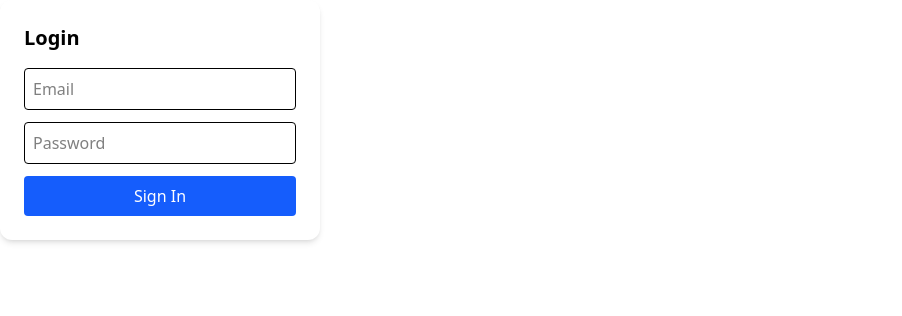
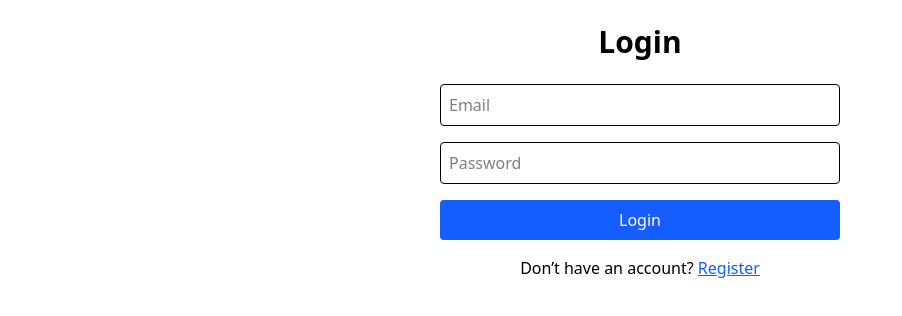
Before and after one commit to Engr-Mahajabin/ShopHub---Frontend, a React app in the folder frontend/: page /login in a window 1280 px wide. Shown: the top 316 px of the page, without its empty margins (0-902 px from the left). Built offline with nearby package versions, Linux system fonts and the light colour scheme; no server answers; the HTML template or start-up script is replaced by a standard one.

Commit message:
user registration dn

```diff
--- a/frontend/src/pages/Login.jsx
+++ b/frontend/src/pages/Login.jsx
@@ -1,136 +1,126 @@
-// import { Link, useNavigate } from "react-router-dom";
-// import React, { useState } from "react";
-// import axios from "axios";
+import { Link, useNavigate } from "react-router-dom";
+import React, { useState } from "react";
+import axios from "axios";
+
+export default function Login() {
+    const navigate = useNavigate();
+    const [formData, setFormData] = useState({
+        email: "",
+        password: ""
+    });
+
+    const handleChange = (e) => {
+        setFormData({ ...formData, [e.target.name]: e.target.value });
+    };
+
+    const handleSubmit = async (e) => {
+        e.preventDefault();
+        try {
+            const res = await axios.post("http://localhost:5000/login", {
+                email: formData.email,
+                password: formData.password
+            });
+            // Assuming backend returns a token
+            localStorage.setItem("token", res.data.token);
+            alert("Login successful!");
+            navigate("/"); // redirect to user dashboard or home page
+        } catch (err) {
+            console.error(err);
+            alert("Login failed. Check your credentials.");
+        }
+    };
+
+    return (
+        <div className="p-6 max-w-md mx-auto">
+            <h1 className="text-3xl font-bold mb-6 text-center">Login</h1>
+
+            <form className="space-y-4" onSubmit={handleSubmit}>
+                <input
+                    type="email"
+                    name="email"
+                    placeholder="Email"
+                    className="w-full border p-2 rounded"
+                    value={formData.email}
+                    onChange={handleChange}
+                />
+                <input
+                    type="password"
+                    name="password"
+                    placeholder="Password"
+                    className="w-full border p-2 rounded"
+                    value={formData.password}
+                    onChange={handleChange}
+                />
+
+                <button
+                    type="submit"
+                    className="w-full bg-blue-600 text-white py-2 rounded hover:bg-blue-700"
+                >
+                    Login
+                </button>
+            </form>
+
+            <p className="mt-4 text-center">
+                Don’t have an account?{" "}
+                <Link to="/register" className="text-blue-600 underline">
+                    Register
+                </Link>
+            </p>
+        </div>
+    );
+}
+
+
+
+
+// import React from "react";
+// import { useSignIn } from "@clerk/clerk-react";
+// import { useState } from "react";
 
 // export default function Login() {
-//     const navigate = useNavigate();
-//     const [formData, setFormData] = useState({
-//         email: "",
-//         password: ""
-//     });
-
-//     const handleChange = (e) => {
-//         setFormData({ ...formData, [e.target.name]: e.target.value });
-//     };
+//     const { signIn, isLoaded, setActive } = useSignIn();
+//     const [email, setEmail] = useState("");
+//     const [password, setPassword] = useState("");
 
 //     const handleSubmit = async (e) => {
 //         e.preventDefault();
+//         if (!isLoaded) return;
+
 //         try {
-//             const res = await axios.post("http://localhost:5000/login", {
-//                 email: formData.email,
-//                 password: formData.password
-//             });
-//             // Assuming backend returns a token
-//             localStorage.setItem("token", res.data.token);
-//             alert("Login successful!");
-//             navigate("/"); // redirect to user dashboard or home page
+//             const result = await signIn.create({ identifier: email, password });
+//             if (result.status === "complete") {
+//                 await setActive({ session: result.createdSessionId });
+//                 alert("Logged in!");
+//             }
 //         } catch (err) {
-//             console.error(err);
-//             alert("Login failed. Check your credentials.");
+//             console.error(err.errors);
+//             alert("Invalid credentials");
 //         }
 //     };
 
 //     return (
-//         <div className="p-6 max-w-md mx-auto">
-//             <h1 className="text-3xl font-bold mb-6 text-center">Login</h1>
-
-//             <form className="space-y-4" onSubmit={handleSubmit}>
-//                 <input
-//                     type="email"
-//                     name="email"
-//                     placeholder="Email"
-//                     className="w-full border p-2 rounded"
-//                     value={formData.email}
-//                     onChange={handleChange}
-//                 />
-//                 <input
-//                     type="password"
-//                     name="password"
-//                     placeholder="Password"
-//                     className="w-full border p-2 rounded"
-//                     value={formData.password}
-//                     onChange={handleChange}
-//                 />
-
-//                 <button
-//                     type="submit"
-//                     className="w-full bg-blue-600 text-white py-2 rounded hover:bg-blue-700"
-//                 >
-//                     Login
-//                 </button>
-//             </form>
-
-//             <p className="mt-4 text-center">
-//                 Don’t have an account?{" "}
-//                 <Link to="/register" className="text-blue-600 underline">
-//                     Register
-//                 </Link>
-//             </p>
-//         </div>
+//         <form
+//             onSubmit={handleSubmit}
+//             className="p-6 shadow-md bg-white rounded-xl w-80"
+//         >
+//             <h2 className="text-xl font-semibold mb-4">Login</h2>
+//             <input
+//                 type="email"
+//                 placeholder="Email"
+//                 className="w-full p-2 mb-3 border rounded"
+//                 value={email}
+//                 onChange={(e) => setEmail(e.target.value)}
+//             />
+//             <input
+//                 type="password"
+//                 placeholder="Password"
+//                 className="w-full p-2 mb-3 border rounded"
+//                 value={password}
+//                 onChange={(e) => setPassword(e.target.value)}
+//             />
+//             <button className="w-full bg-blue-600 text-white p-2 rounded">
+//                 Sign In
+//             </button>
+//         </form>
 //     );
 // }
-
-
-// import React from "react";
-// import { SignIn } from "@clerk/clerk-react";
-
-// export default function Login() {
-//     return (
-//         <div className="flex justify-center items-center h-screen">
-//             <SignIn />
-//         </div>
-//     );
-// }
-
-
-import React from "react";
-import { useSignIn } from "@clerk/clerk-react";
-import { useState } from "react";
-
-export default function Login() {
-    const { signIn, isLoaded, setActive } = useSignIn();
-    const [email, setEmail] = useState("");
-    const [password, setPassword] = useState("");
-
-    const handleSubmit = async (e) => {
-        e.preventDefault();
-        if (!isLoaded) return;
-
-        try {
-            const result = await signIn.create({ identifier: email, password });
-            if (result.status === "complete") {
-                await setActive({ session: result.createdSessionId });
-                alert("Logged in!");
-            }
-        } catch (err) {
-            console.error(err.errors);
-            alert("Invalid credentials");
-        }
-    };
-
-    return (
-        <form
-            onSubmit={handleSubmit}
-            className="p-6 shadow-md bg-white rounded-xl w-80"
-        >
-            <h2 className="text-xl font-semibold mb-4">Login</h2>
-            <input
-                type="email"
-                placeholder="Email"
-                className="w-full p-2 mb-3 border rounded"
-                value={email}
-                onChange={(e) => setEmail(e.target.value)}
-            />
-            <input
-                type="password"
-                placeholder="Password"
-                className="w-full p-2 mb-3 border rounded"
-                value={password}
-                onChange={(e) => setPassword(e.target.value)}
-            />
-            <button className="w-full bg-blue-600 text-white p-2 rounded">
-                Sign In
-            </button>
-        </form>
-    );
-}
--- a/frontend/src/pages/Register.jsx
+++ b/frontend/src/pages/Register.jsx
@@ -22,7 +22,7 @@ export default function Register() {
             return;
         }
         try {
-            const res = await axios.post("http://localhost:5000/register", {
+            const res = await axios.post("http://localhost:5000/api/users", {
                 name: formData.name,
                 email: formData.email,
                 password: formData.password
```
